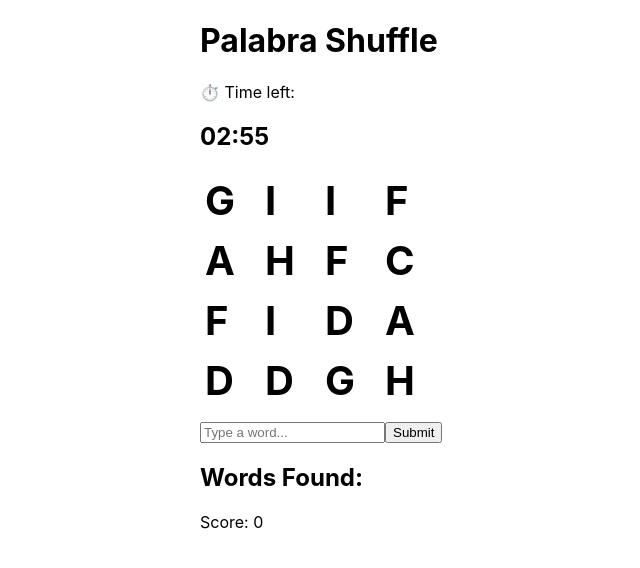
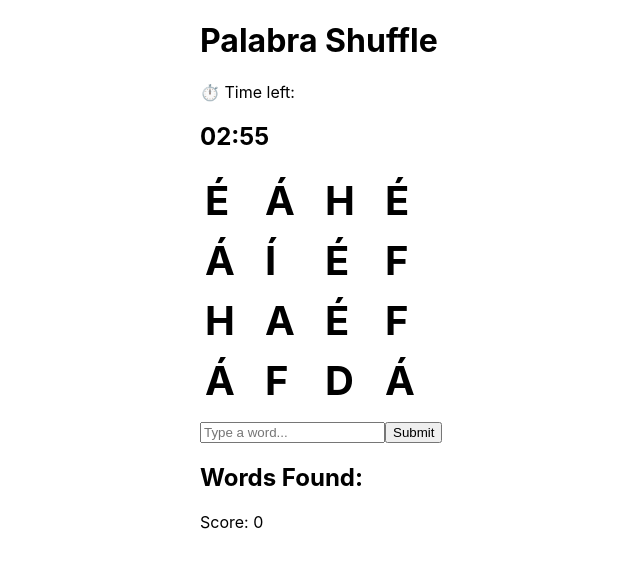
Before and after one commit to aidarous/palabra-shuffle, a React (Create React App) app: page / in a window 1280 px wide. Shown: the top 568 px of the page, without its empty margins (315-955 px from the left). Built offline with nearby package versions, Linux system fonts and the light colour scheme.

Commit message:
moved grid generation to maingame.js and removed handlesubmit in WordInput.js

```diff
--- a/src/components/Grid.js
+++ b/src/components/Grid.js
@@ -1,25 +1,16 @@
 
 import React from 'react'
-import { useState, useEffect } from 'react'
+// import { useState, useEffect } from 'react'
 
-const alphabet = 'AÁBCDEÉFGHIÍJKLMNÑOÓPQRSTUÚVWXYZ'.slice(0, 12).split('');
 
-function Grid() {
+
+function Grid({ grid, onLetterClick }) {
 
   const gridSize = 4
   //const gridRow = 4
   const totalLetters = gridSize * gridSize;
 
 
-  const [grid, setGrid] = useState([])
-
-  useEffect(()=> {
-    const randomGrid = Array.from({ length: totalLetters}, ()=> {
-      const randIndex = Math.floor(Math.random()* alphabet.length);
-      return alphabet[randIndex];
-    });
-    setGrid(randomGrid);
-  }, [alphabet,totalLetters])
 
 
 
@@ -27,7 +18,9 @@ function Grid() {
   return (
     <div className='letter-grid' >
       {grid.map((letter, index)=>(
-        <div className='letters' key={index} onClick={()=>{console.log(`${letter}`)}}>
+        <div className='letters' key={index} onClick={() => {
+          console.log(letter)
+          onLetterClick(letter)}}>
           {letter}
         </div>
       ))}
--- a/src/components/MainGame.js
+++ b/src/components/MainGame.js
@@ -4,25 +4,46 @@ import Grid from './Grid';
 import WordInput from './WordInput';
 import Timer from './Timer';
 
+  const generateGrid = () =>{
+    const alphabet = 'AÁBCDEÉFGHIÍJKLMNÑOÓPQRSTUÚVWXYZ'.slice(0, 12).split('');
+    return Array.from({ length: 16 }, () =>
+    alphabet[Math.floor(Math.random() * alphabet.length)]
+  );
+  }
+
 function MainGame() {
 
-    const [grid] = useState([]);
+
   const [foundWords, setFoundWords] = useState([]);
   const [score, setScore] = useState(0);
   const time =  Timer(60); // 60 seconds
+  const [currentWord, setCurrentWord] = useState('');
+
+
+
+  const [grid, setGrid] = useState(generateGrid);
 
   const handleWordSubmit = (word) => {
     if (!foundWords.includes(word)) {
       setFoundWords((prev) => [...prev, word]);
       setScore((prev) => prev + word.length); // simple scoring
     }
+    setCurrentWord('')
 }
     return (
         <div>
             <h1 className="text-2xl font-bold mb-4">Palabra Shuffle</h1>
       <p className="text-xl">⏱️ Time left: {time}</p>
-      <Grid grid={grid} />
-      <WordInput onSubmit={handleWordSubmit} />
+      <Grid grid={grid}
+      onLetterClick={(letter) =>
+    setCurrentWord((prev) => prev + letter)
+  }
+      />
+      <WordInput
+      value={currentWord}
+      onSubmit={handleWordSubmit}
+      onClear={() => setCurrentWord('')}
+      />
       <div className="mt-4">
         <h2 className="font-semibold">Words Found:</h2>
         <ul>
--- a/src/components/WordInput.js
+++ b/src/components/WordInput.js
@@ -1,20 +1,20 @@
 import React from 'react'
 
-const WordInput = ({ onSubmit }) => {
-  const [word, setWord] = React.useState('');
+const WordInput = ({value, onSubmit, onClear }) => {
 
-  const handleSubmit = (e) => {
-    e.preventDefault();
-    onSubmit(word.toUpperCase());
-    setWord('');
-  };
+
+
 
   return (
-    <form onSubmit={handleSubmit}>
+    <form onSubmit={(e) => {
+        e.preventDefault();
+        onSubmit(value);
+        onClear();
+      }}>
       <input
         className="border p-2"
         type="text"
-        value={word}
+        value={value}
         onChange={(e) => setWord(e.target.value)}
         placeholder="Type a word..."
       />
```
